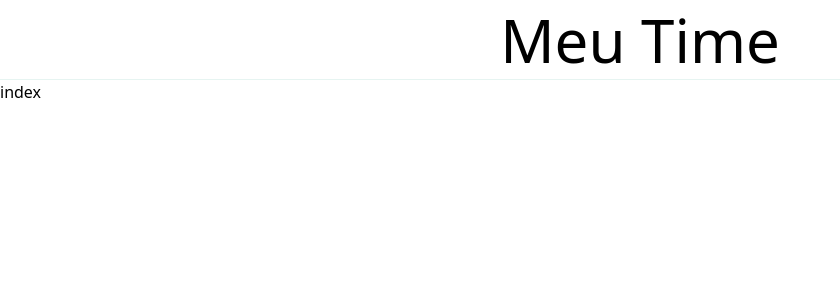
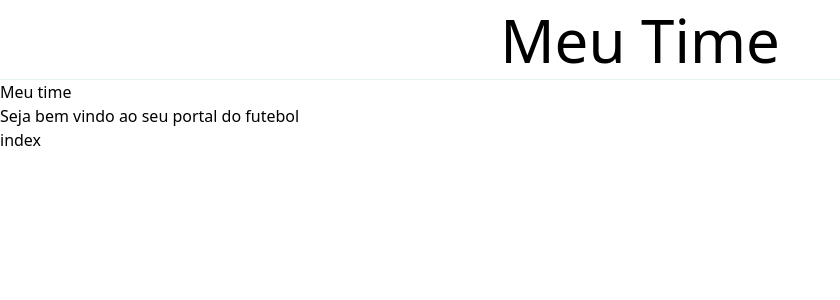
Before and after one commit to AlvesPHGA/trade-technology-teste-tecnico, a React (Vite) app: page / in a window 1280 px wide. Shown: the top 300 px of the page, without its empty margins (0-840 px from the left). Built offline with nearby package versions, Linux system fonts and the light colour scheme.

Commit message:
created an intro to home

```diff
--- a/src/App.tsx
+++ b/src/App.tsx
@@ -1,10 +1,12 @@
 import Footer from './components/global/Footer';
 import Header from './components/global/Header';
+import Home from './pages/home/page';
 
 function App() {
    return (
       <>
          <Header />
+         <Home />
          <Footer />
       </>
    );
--- /dev/null
+++ b/src/pages/home/intro_home/intro.tsx
@@ -0,0 +1,10 @@
+const Intro_home = () => {
+   return (
+      <div>
+         <h1>Meu time</h1>
+         <p>Seja bem vindo ao seu portal do futebol</p>
+      </div>
+   );
+};
+
+export default Intro_home;
--- a/src/pages/home/page.tsx
+++ b/src/pages/home/page.tsx
@@ -1,7 +1,9 @@
+import Intro_home from './intro_home/intro';
+
 const Home = () => {
    return (
       <section>
-         <div></div>
+         <Intro_home />
          <div></div>
       </section>
    );
```
